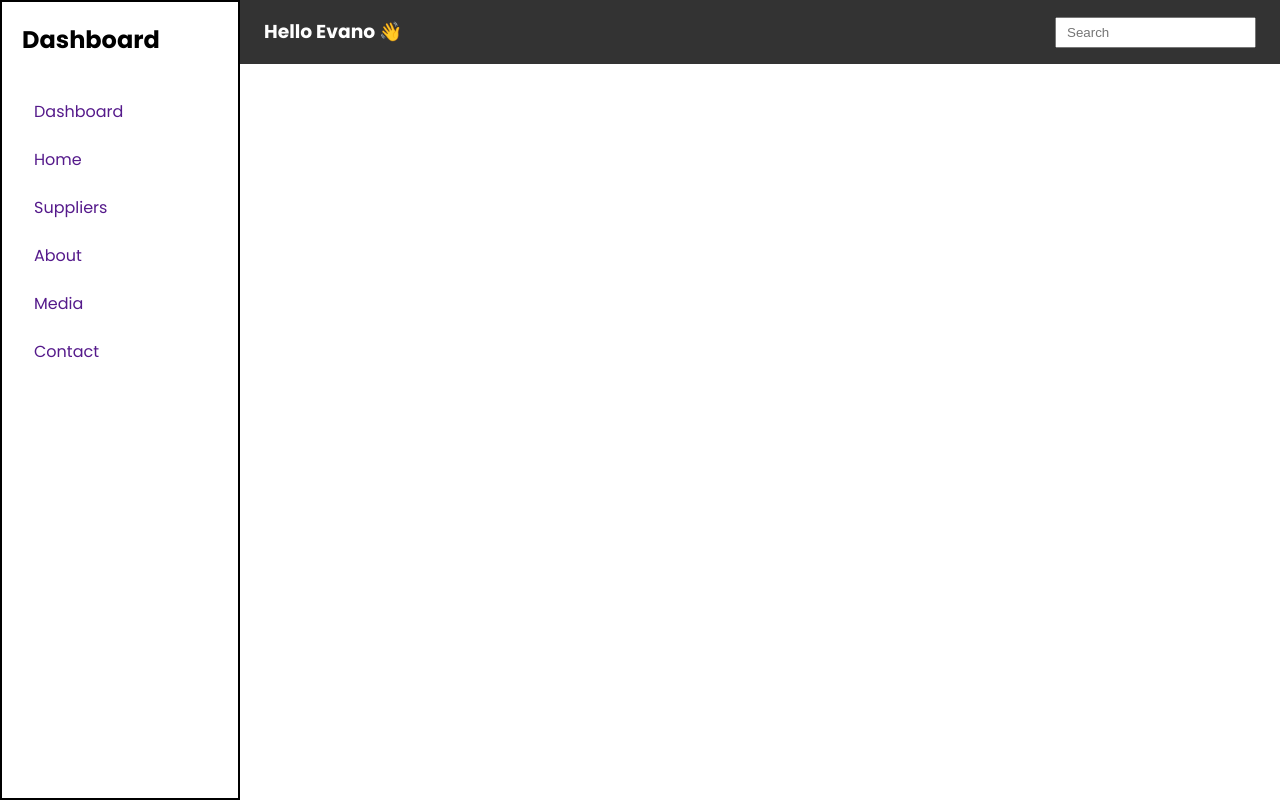
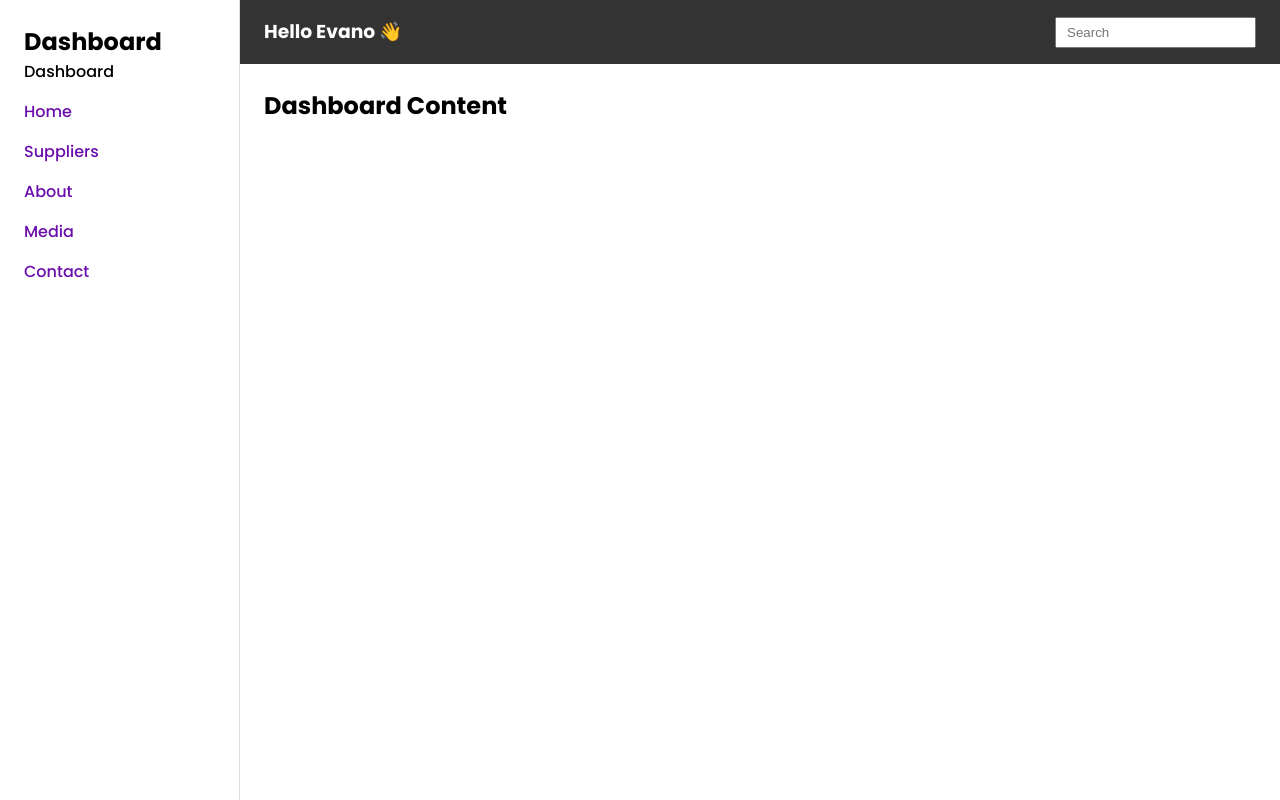
Before and after one commit to csrijon/React-pro-front, a React (Vite) app in the folder Event-ManagementWebsite/: page /Admin in a window 1280 px wide. Built offline with nearby package versions, Linux system fonts and the light colour scheme.

Commit message:
add all route inmy admin page only has one work wriite logic

```diff
--- a/Event-ManagementWebsite/src/App.jsx
+++ b/Event-ManagementWebsite/src/App.jsx
@@ -6,6 +6,12 @@ import Mediapage from "./pages/Mediapage.jsx"
 import Contactpage from "./pages/Contactpage.jsx"
 import Sidebar from "./components/Sidebar.jsx";
 import AdminLayout from "./layouts/AdminLayout.jsx";
+import HomeAdmin from "./components/HomeAdmin.jsx";
+import Dashboard from "./components/Dashboard.jsx";
+import AboutAdmin from "./components/AboutAdmin.jsx";
+import SuppliersAdmin from "./components/SuppliersAdmin.jsx";
+import MediaAdmin from "./components/MediaAdmin.jsx";
+import ContactAdmin from "./components/ContactAdmin.jsx";
 import { createBrowserRouter } from "react-router"
 import { RouterProvider } from "react-router/dom";
 
@@ -36,8 +42,37 @@ const router = createBrowserRouter([
     element: <><Contactpage /></>
   },
   {
-    path:"/Admin",
-     element:<> <AdminLayout/></>
+    path: "/Admin",
+    element: <><AdminLayout /></>,
+    children: [
+      {
+        index: true,
+        element: <><Dashboard/></>
+      },
+      {
+       path: "home",
+        element: <><HomeAdmin/></>
+      },
+      {
+        path:"supply",
+        element:<><SuppliersAdmin/></>
+      },
+      {
+        path:"aboutadmin",
+        element:<><AboutAdmin/></>
+      },
+      {
+        path:"mediaadmin",
+        element:<><MediaAdmin/></>
+      },
+      {
+        path:"contactadmin",
+        element:<><ContactAdmin/></>
+      }
+    ]
+  },
+  {
+
   }
 ])
 
--- a/Event-ManagementWebsite/src/components/Sidebar.jsx
+++ b/Event-ManagementWebsite/src/components/Sidebar.jsx
@@ -1,20 +1,21 @@
 import "../css/Sidebar.css"
+import { NavLink } from "react-router";
 
 
 const Sidebar = () => {
-    return (
-        <aside className="sidebar">
-            <h2 className="logo">Dashboard</h2>
-            <ul className="menu">
-                <li><a href="">Dashboard</a></li>
-                <li><a href="">Home</a></li>
-                <li><a href="">Suppliers</a></li>
-                <li><a href="">About</a></li>
-                <li><a href="">Media</a></li>
-                <li><a href="">Contact</a></li>
-            </ul>
-        </aside>
-    )
-}
+  return (
+    <aside className="sidebar">
+      <h2 className="logo">Dashboard</h2>
+      <nav>
+        <NavLink to="/admin">Dashboard</NavLink>
+        <NavLink to="/admin/home">Home</NavLink>
+        <NavLink to="/admin/supply">Suppliers</NavLink>
+        <NavLink to="/admin/aboutadmin">About</NavLink>
+        <NavLink to="/admin/mediaadmin">Media</NavLink>
+        <NavLink to="/admin/contactadmin">Contact</NavLink>
+      </nav>
+    </aside>
+  );
+};
 
-export default Sidebar
+export default Sidebar;
--- a/Event-ManagementWebsite/src/css/Sidebar.css
+++ b/Event-ManagementWebsite/src/css/Sidebar.css
@@ -1,33 +1,22 @@
 .sidebar {
-    width: 240px;
-    background: #fff;
-    min-height: 100vh;
-    padding: 20px;
-    border: 2px solid black;
+  width: 240px;
+  background: #fff;
+  border-right: 1px solid #ddd;
+  padding: 24px;
 }
 
-.logo {
-    margin-bottom: 30px;
+.sidebar nav {
+  display: flex;
+  flex-direction: column;
+  gap: 16px;
 }
 
-.menu li {
-    list-style: none;
-    padding: 12px;
-    color: black;
-    cursor: pointer;
+.sidebar a {
+  text-decoration: none;
+  color: #6a0dad;
+  font-weight: 500;
 }
 
-.menu li a {
-    list-style: none;
-    text-decoration: none;
+.sidebar a.active {
+  color: #000;
 }
-
-.upgrade {
-    margin-top: 30px;
-    background: #5932ea;
-    color: white;
-    border: none;
-    padding: 10px;
-    width: 100%;
-    border-radius: 8px;
-}
```
